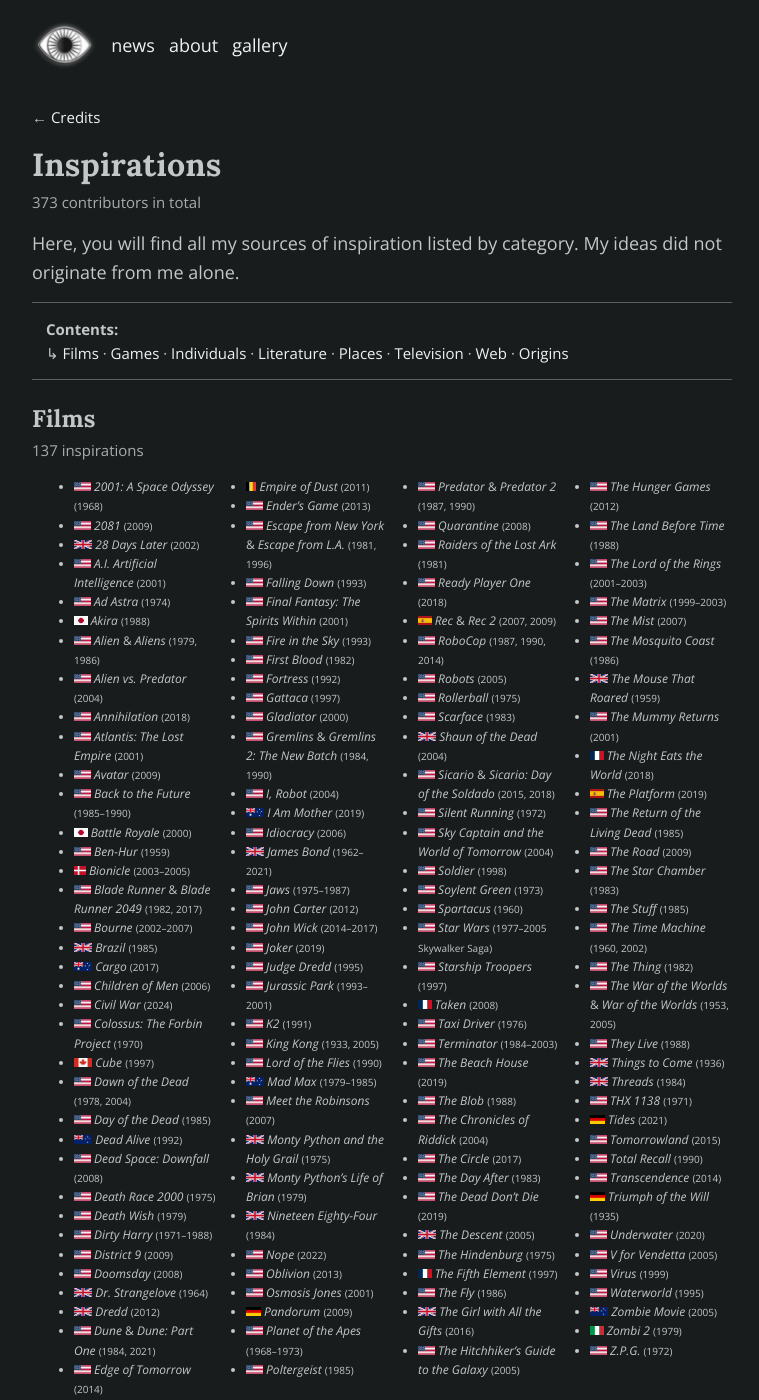
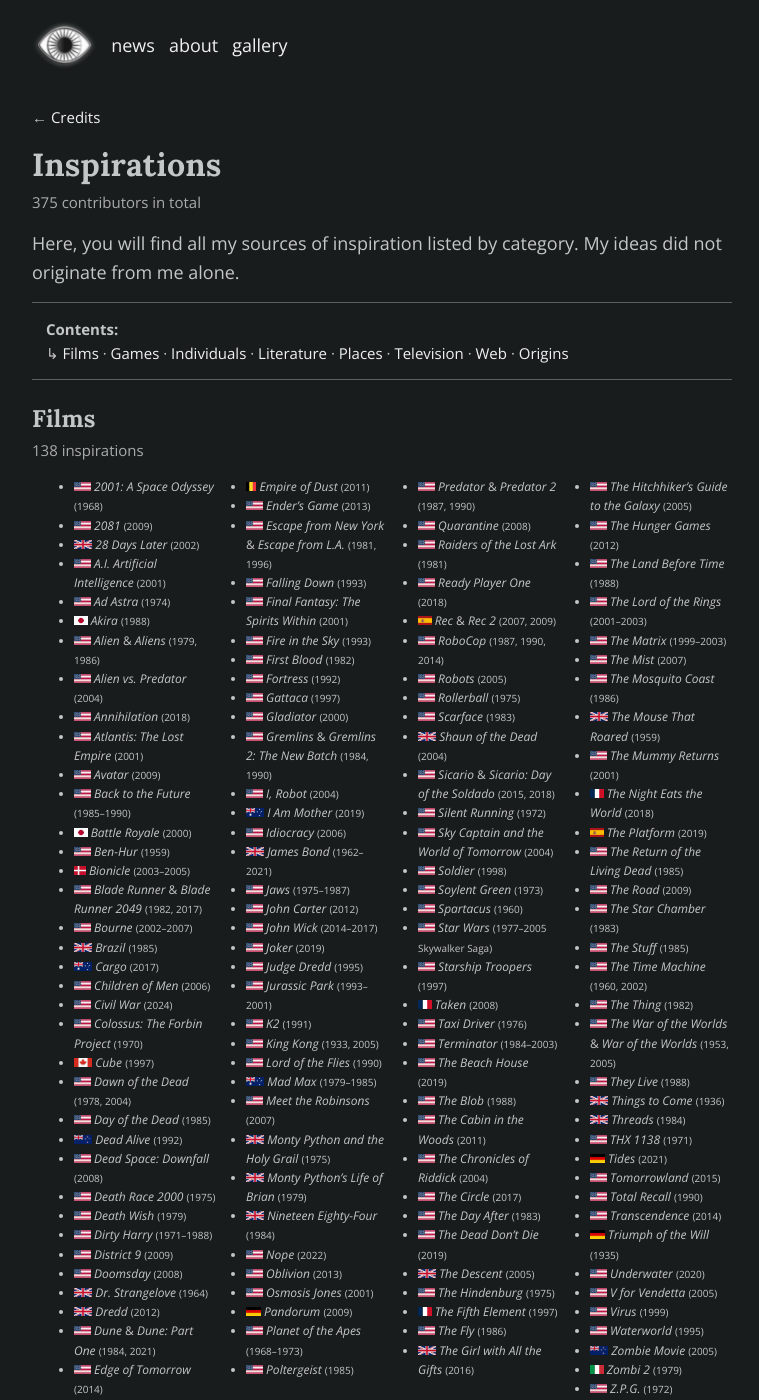
Before and after one commit to schizoidnightmares/schizoidnightmares.com, a Jekyll site: the page built from credits/inspirations.md, in a window 1280 px wide and 1400 px high. Shown: the whole window, without its empty margins (258-1017 px from the left). Built offline with Jekyll 4.4.1, drawn with Linux system fonts in a browser that asks for light colours; some of the changed text lies outside the part shown.

Commit message:
adding inspirations

```diff
--- a/_data/inspirations.yaml
+++ b/_data/inspirations.yaml
@@ -373,6 +373,10 @@
   category: films
 
 - title: <i>The Blob</i> <small>(1988)</small>
+  flag: us
+  category: films
+
+- title: <i>The Cabin in the Woods</i> <small>(2011)</small>
   flag: us
   category: films
 
@@ -1454,6 +1458,10 @@
   flag: us
   category: tv
 
+- title: <i>The Boys</i>
+  flag: us
+  category: tv
+
 - title: <i>The Last of Us</i> <small>(2023)</small>
   flag: us
   category: tv
--- a/credits/inspirations.md
+++ b/credits/inspirations.md
@@ -7,7 +7,7 @@
 ---
 
 # Inspirations
-373 contributors in total
+375 contributors in total
 {: .cap}
 
 Here, you will find all my sources of inspiration listed by category. My ideas did not originate from me alone.
@@ -23,7 +23,7 @@
 {: .toc}
 
 ## Films
-137 inspirations
+138 inspirations
 {: .cap}
 
 {% include inspirations.html category='films' size='smallest' %}
@@ -53,10 +53,10 @@
 {% include inspirations.html category='places' size='smallest' %}
 
 ## Television
-20 inspirations
+21 inspirations
 {: .cap}
 
-{% include inspirations.html category='tv' size='small' %}
+{% include inspirations.html category='tv' size='smallest' %}
 
 ## Web
 6 inspirations
@@ -68,9 +68,9 @@
 49 origins
 {: .cap}
 
-{% include origin.html flag="us" perc="53.6" %}
+{% include origin.html flag="us" perc="53.9" %}
 {% include origin.html flag="gb" perc="13.1" %}
-{% include origin.html flag="ca" perc="5.4" %}
+{% include origin.html flag="ca" perc="5.3" %}
 {% include origin.html flag="de" perc="2.4" %}
 {% include origin.html flag="fr" perc="2.1" %}
 {% include origin.html flag="cn" perc="1.6" %}
```
Also changed, not shown: credits/index.md (+2 -2 lines).
